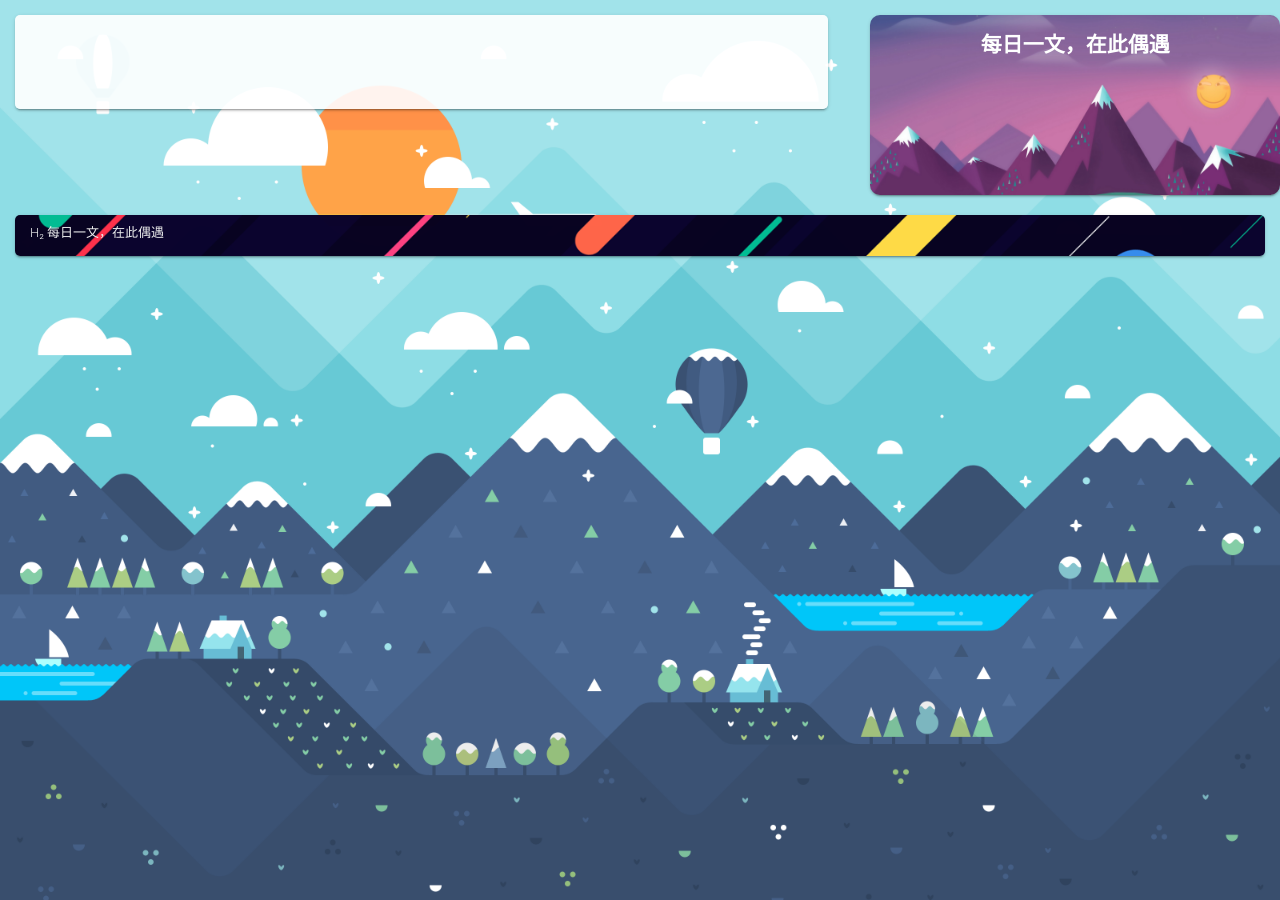
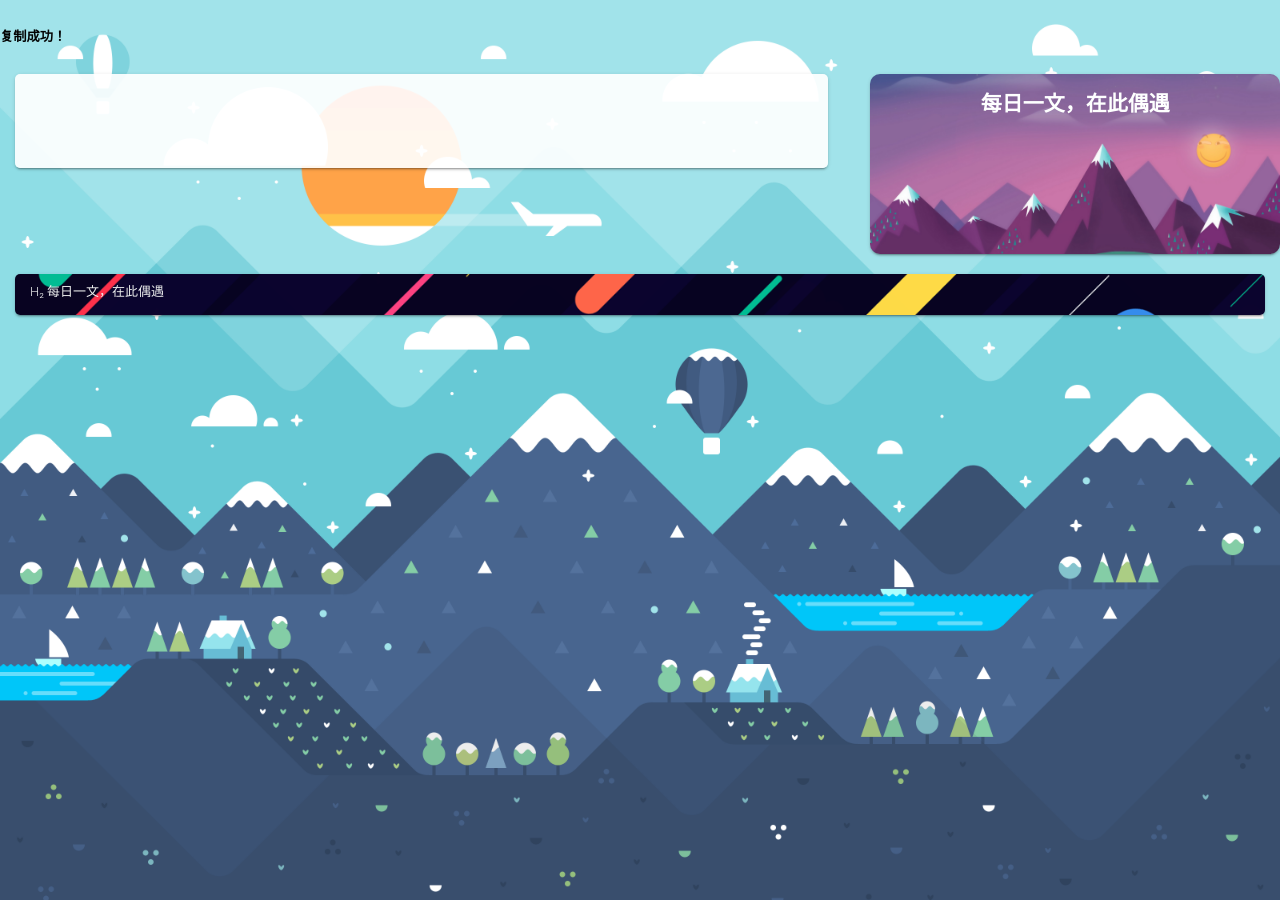
Before and after one commit to link9596/funny, a Jekyll site: the page index.html, which Jekyll copies as it is, in a window 1280 px wide. Built offline with Jekyll 4.4.1, drawn with Linux system fonts in a browser that asks for light colours.

Commit message:
Update index.html

```diff
--- a/index.html
+++ b/index.html
@@ -10,7 +10,7 @@
 </head>
 <title>H₂ 每日一文</title>
 <body>
-
+<h5 class="alert" id="alert">复制成功！</h5>
 
  <div class="mdp bg">
 
```
